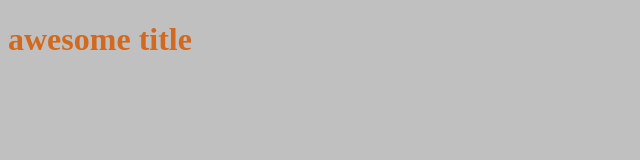
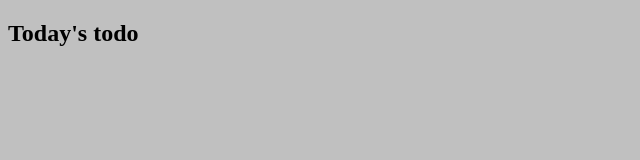
Before and after one commit to bizip/webpack_templete, a website built with webpack: page src/temp.html in a window 1280 px wide. Shown: the whole page, without its empty margins (0-640 px from the left). Built offline with nearby package versions, Linux system fonts and the light colour scheme.

Commit message:
Configure linters

```diff
--- a/src/index.js
+++ b/src/index.js
@@ -1,4 +1,2 @@
+import { camelCase } from 'lodash';
 import style from './main.css';
-import { camelCase } from 'lodash';
-console.log(camelCase("hello pascal"));
-console.log("you made it pascal")
--- a/src/main.css
+++ b/src/main.css
@@ -1,4 +1,3 @@
-body{
-    background-color: silver;
-    color: chocolate;
+body {
+  background-color: silver;
 }
--- a/src/temp.html
+++ b/src/temp.html
@@ -7,8 +7,10 @@
     <title><%= htmlWebpackPlugin.options.title %></title>
 </head>
 <body>
-    <header>
-        <h1><%= htmlWebpackPlugin.options.title %></h1>
-    </header>
+    <section class="todo-container">
+        <div class="heading">
+            <h2 class="today">Today's todo</h2>
+        </div>
+    </section>
 </body>
 </html>
--- a/webpack.config.js
+++ b/webpack.config.js
@@ -1,5 +1,6 @@
-const path = require("path");
+const path = require('path');
 const htmlWebpackPlugin = require('html-webpack-plugin');
+
 module.exports = {
 
   mode: 'development',
@@ -17,14 +18,14 @@ module.exports = {
   output: {
     path: path.resolve(__dirname, 'dist'),
     filename: '[name].[contenthash].bundle.js',
-        clean: true
+    clean: true,
   },
   // loaders
   module: {
     rules: [
       {
         test: /\.css$/,
-                use: ['style-loader', 'css-loader']
+        use: ['style-loader', 'css-loader'],
       },
       { test: /\.(svg|cio|png|jpg|gif|jpeg)$/, type: 'asset/resource' },
       {
@@ -33,11 +34,11 @@ module.exports = {
         use: {
           loader: 'babel-loader',
           options: {
-                        presets: ['@babel/preset-env']
-                    }
-                }
-            }
-        ]
+            presets: ['@babel/preset-env'],
+          },
+        },
+      },
+    ],
   },
   // plugins
   plugins: [
@@ -45,6 +46,6 @@ module.exports = {
       title: 'awesome title',
       filename: 'index.html',
       template: path.resolve(__dirname, 'src/temp.html'),
-        })
-    ]
-}
+    }),
+  ],
+};
```
Also changed, not shown: package.json (+9 -0 lines), .eslintrc.json (added), .github/workflows/linters.yml (added), .stylelintrc.json (added), 2 other files. Lines whose indentation alone changed are shown as unchanged.
